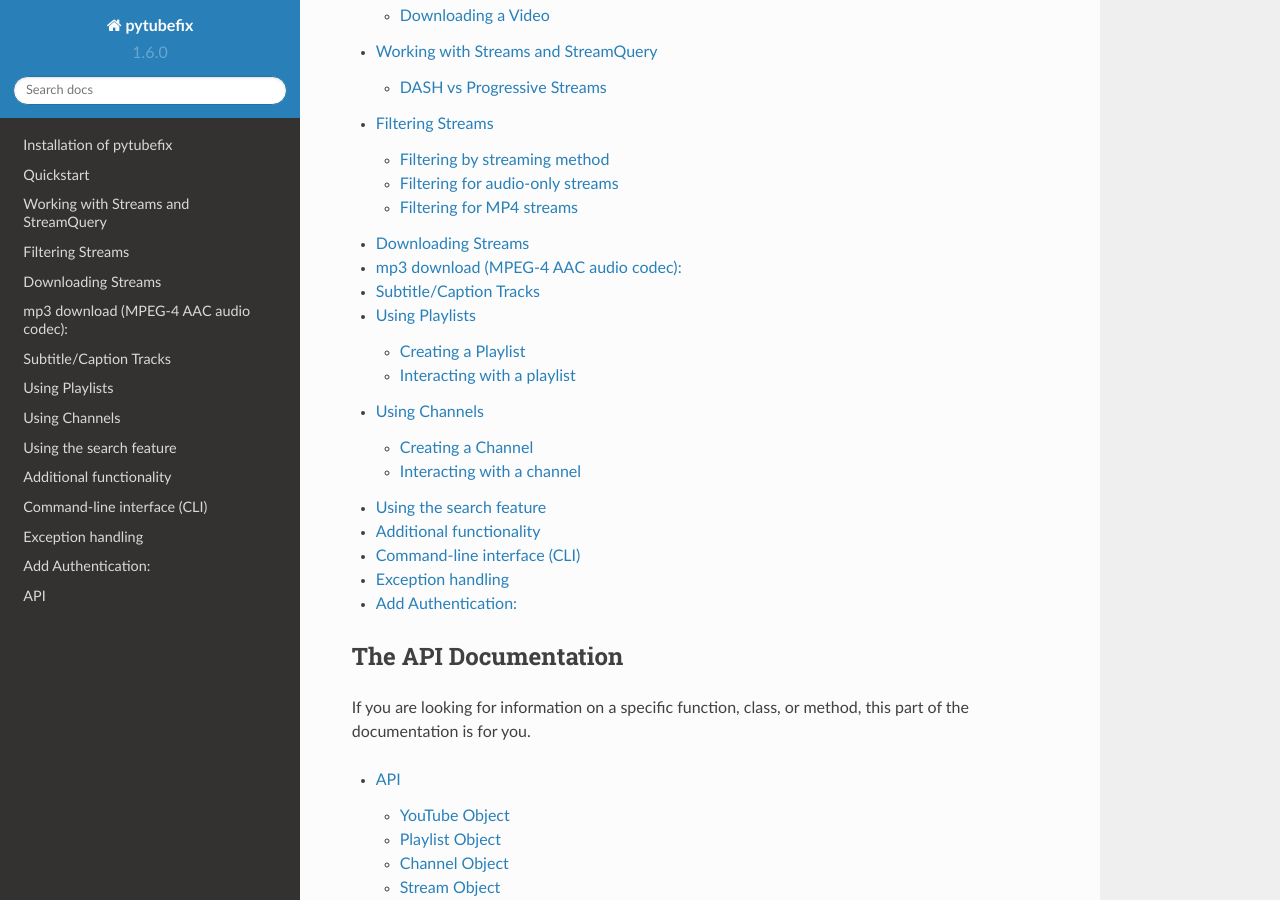
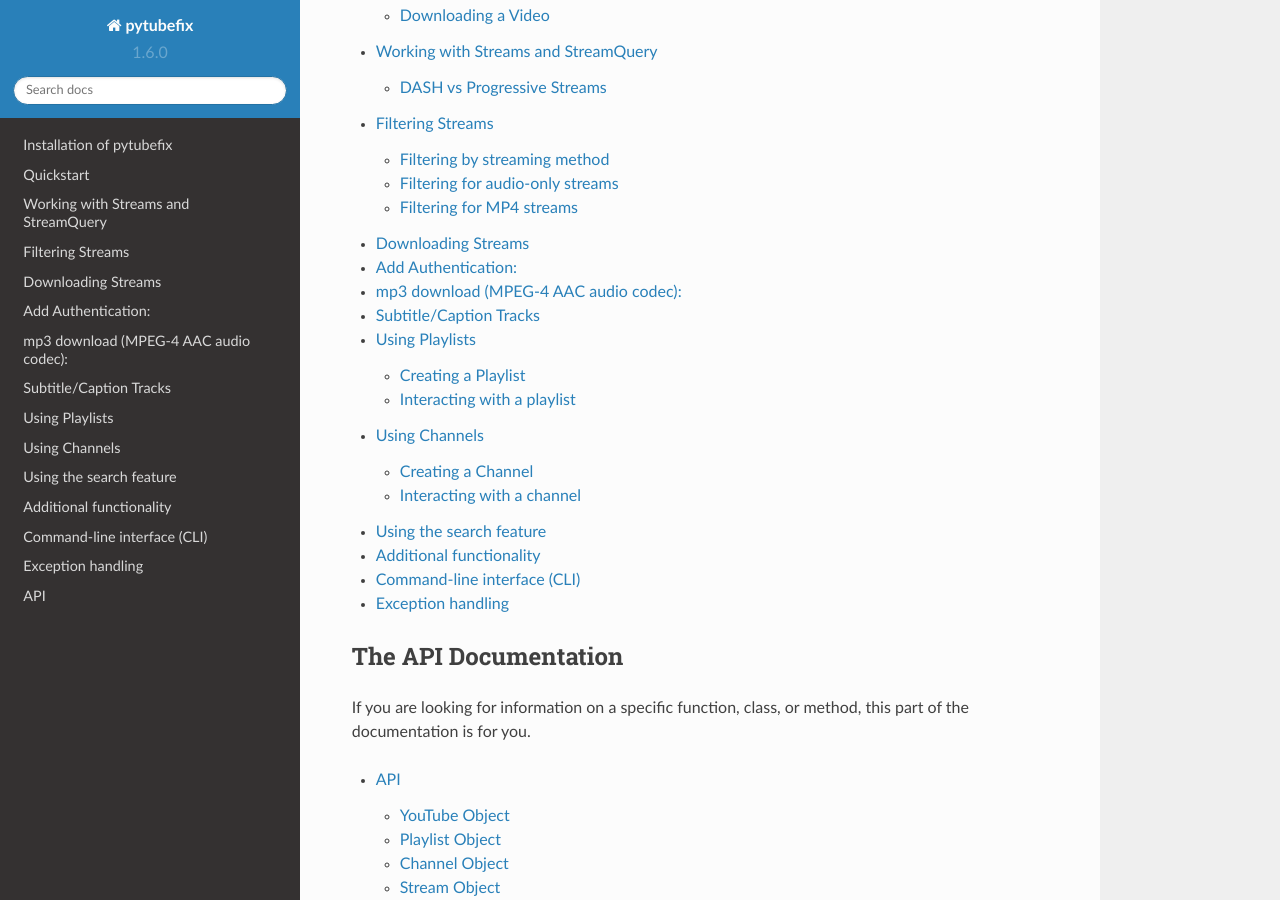
Before and after one commit to JuanBindez/pytubefix, a Sphinx documentation site: the page built from docs/index.rst, in a window 1280 px wide and 900 px high, scrolled down 1120 px. Built offline with Sphinx 7.4.7 and the Read the Docs theme 2.0.0, drawn with Linux system fonts in a browser that asks for light colours; part of the change alters nothing that is shown.

```diff
--- a/docs/index.rst
+++ b/docs/index.rst
@@ -56,6 +56,7 @@ of pytubefix.
    user/install
    user/quickstart
    user/streams
+   user/authentication
    user/mp3
    user/captions
    user/playlist
@@ -63,7 +64,6 @@ of pytubefix.
    user/search
    user/cli
    user/exceptions
-   user/authentication
 
 The API Documentation
 -----------------------------
```
